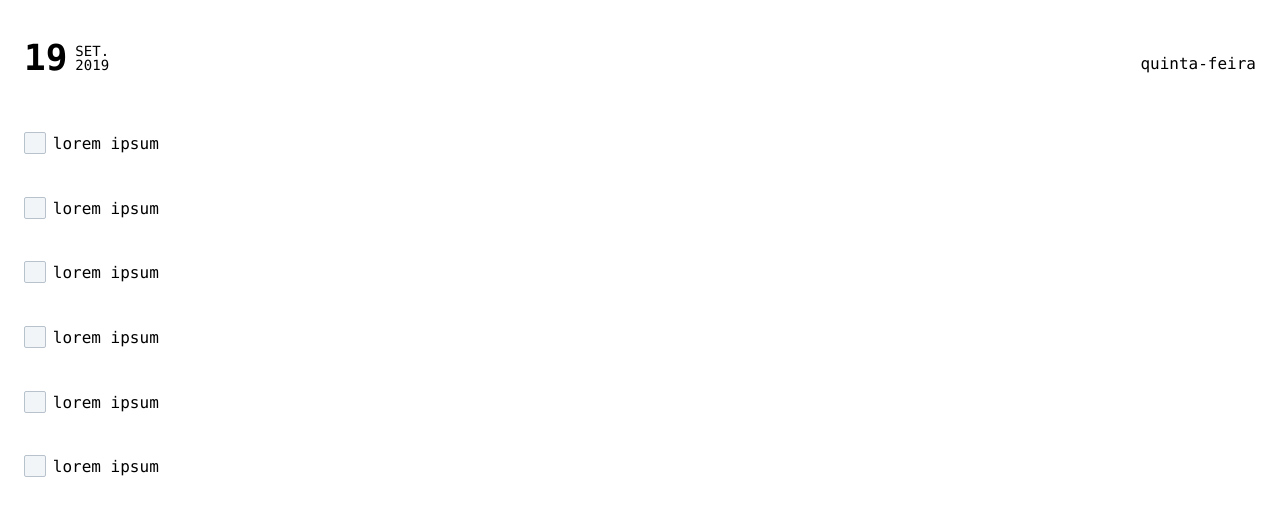
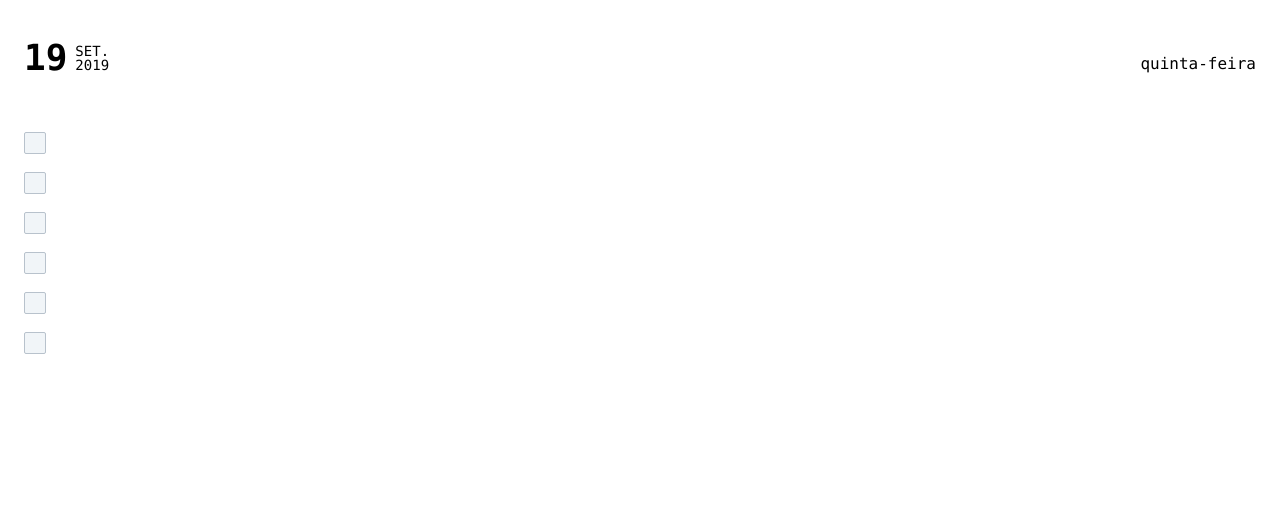
Before and after one commit to highlabs/todo_list_vue, a Vue app: page / in a window 1280 px wide. Shown: the top 516 px of the page. Built offline with nearby package versions, Linux system fonts and the light colour scheme.

Commit message:
Add checkbox alias and props

```diff
--- a/src/components/Checkbox.vue
+++ b/src/components/Checkbox.vue
@@ -1,7 +1,11 @@
 <template>
-  <label class="b-contain">
-    <span>{{ title }}</span>
-    <input type="checkbox" />
+  <label class="b-contain" :class="[checkboxInput ? 'line-through opacity-25' : '']">
+    <span ref="spanLabel">{{ label }}</span>
+    <input
+      type="checkbox"
+      v-model="checkboxInput"
+      @change="$emit('change', checkboxInput)"
+    />
     <div class="b-input"></div>
   </label>
 </template>
@@ -206,10 +210,19 @@
 <script>
 export default {
   name: 'Checkbox',
+  data () {
+    return {
+      checkboxInput: false
+    }
+  },
   props: {
-    title: {
+    label: {
       type: String,
       default: ''
+    },
+    id: {
+      type: String,
+      required: true
     }
   }
 }
```
